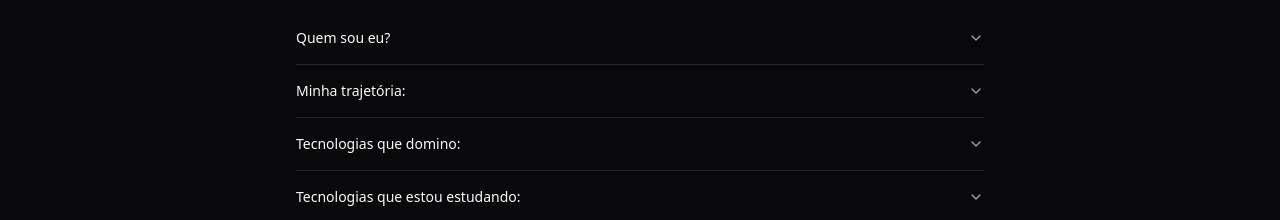
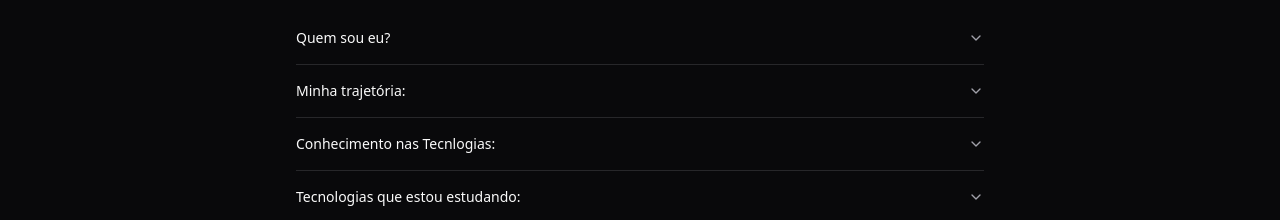
Before and after one commit to NicolasHaubricht/Portfolio, a React (Vite) app: page / in a window 1280 px wide. Shown: the part 924-1144 px from the top of the page. Built offline with nearby package versions, Linux system fonts and the light colour scheme.

Commit message:
Alterando sobre mim

```diff
--- a/src/components/SobreMim/SobreMim.tsx
+++ b/src/components/SobreMim/SobreMim.tsx
@@ -23,7 +23,7 @@ const SobreMim = () => {
                             </AccordionContent>
                         </AccordionItem>
                         <AccordionItem value="item-3">
-                            <AccordionTrigger>Tecnologias que domino:</AccordionTrigger>
+                            <AccordionTrigger>Conhecimento nas Tecnlogias:</AccordionTrigger>
                             <AccordionContent className="flex gap-10">
                                 <div>
                                     <ul>HTML</ul>
```
